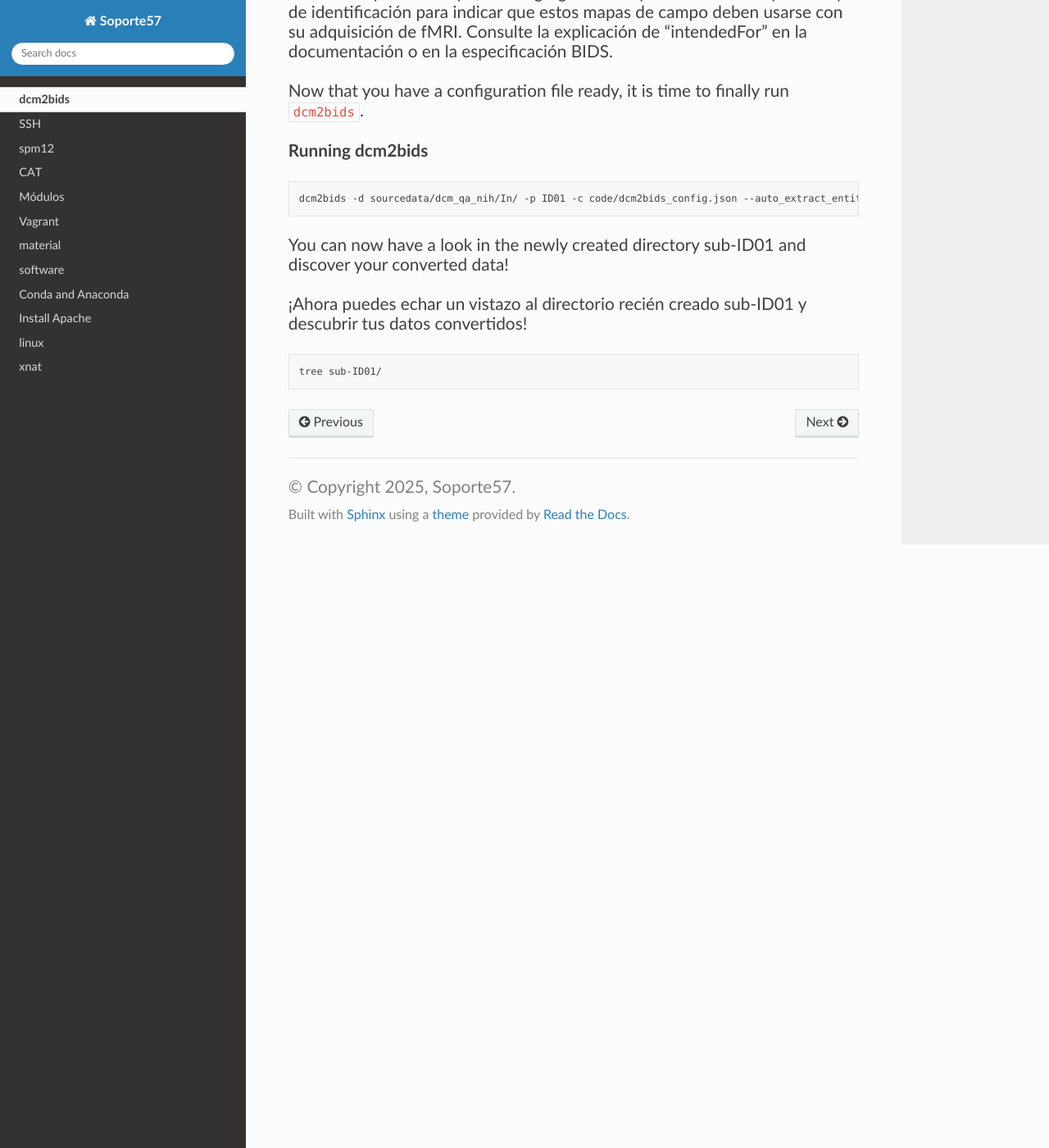
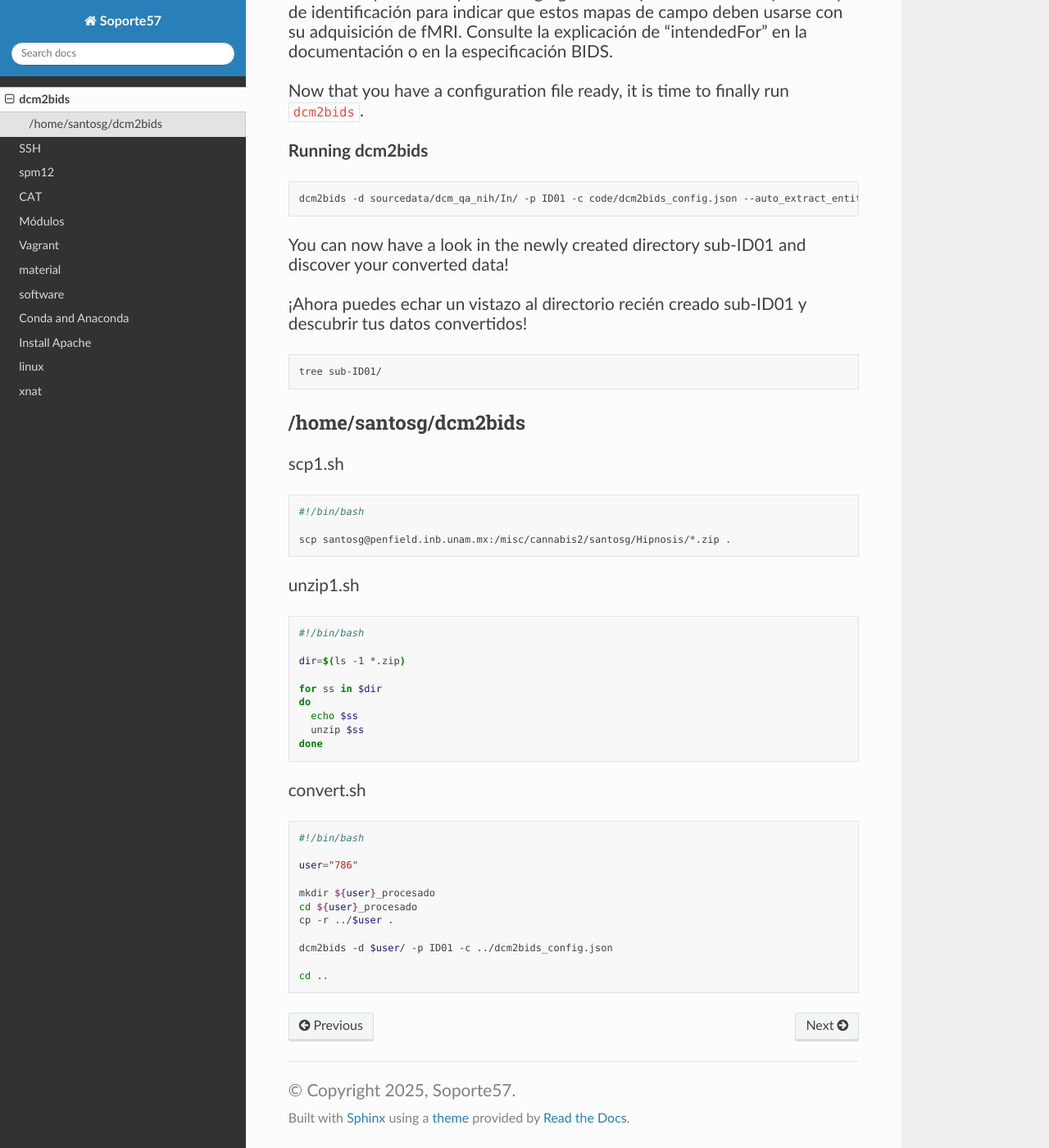
Before and after one commit to matecom57/santosg57-soporte, a Sphinx documentation site: the page built from docs/source/dcm2bids/dcm2bids.rst, in a window 1280 px wide and 1400 px high, scrolled down 10013 px. Shown: the whole window at 82% size. Built offline with Sphinx 7.4.7 and the Read the Docs theme 3.1.0, drawn with Linux system fonts in a browser that asks for light colours.

Commit message:
Test comité

```diff
--- a/docs/source/dcm2bids/dcm2bids.rst
+++ b/docs/source/dcm2bids/dcm2bids.rst
@@ -379,3 +379,44 @@ You can now have a look in the newly created directory sub-ID01 and discover you
 .. code:: Bash
 
    tree sub-ID01/
+
+/home/santosg/dcm2bids
+----------------------
+
+scp1.sh
+
+.. code:: Bash
+
+   #!/bin/bash
+
+   scp santosg@penfield.inb.unam.mx:/misc/cannabis2/santosg/Hipnosis/*.zip .
+
+unzip1.sh
+
+.. code:: Bash
+
+   #!/bin/bash
+
+   dir=$(ls -1 *.zip)
+
+   for ss in $dir
+   do
+     echo $ss
+     unzip $ss
+   done
+
+convert.sh
+
+.. code:: Bash
+
+   #!/bin/bash
+
+   user="786"
+
+   mkdir ${user}_procesado
+   cd ${user}_procesado
+   cp -r ../$user .
+
+   dcm2bids -d $user/ -p ID01 -c ../dcm2bids_config.json
+
+   cd ..
```
